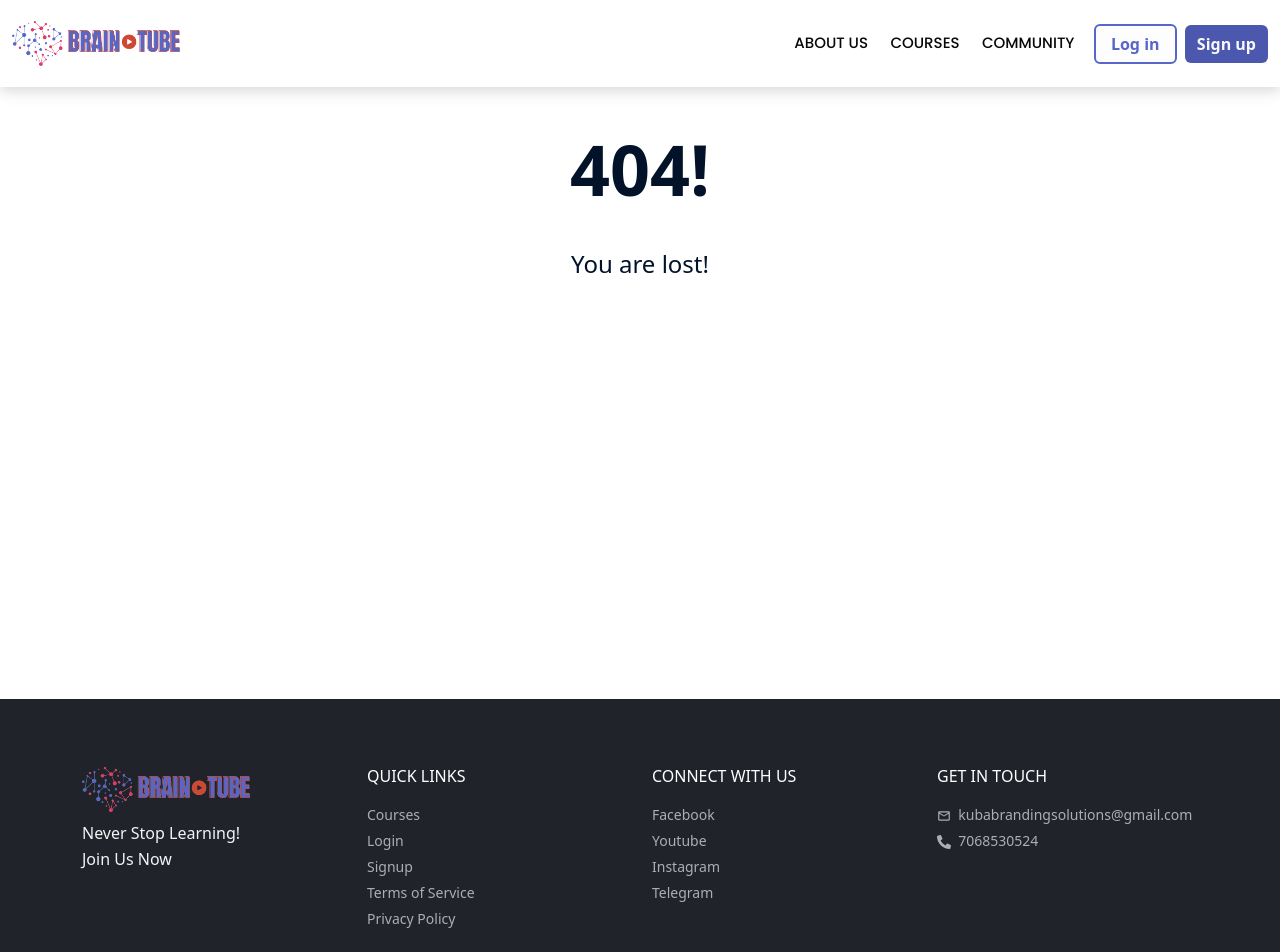
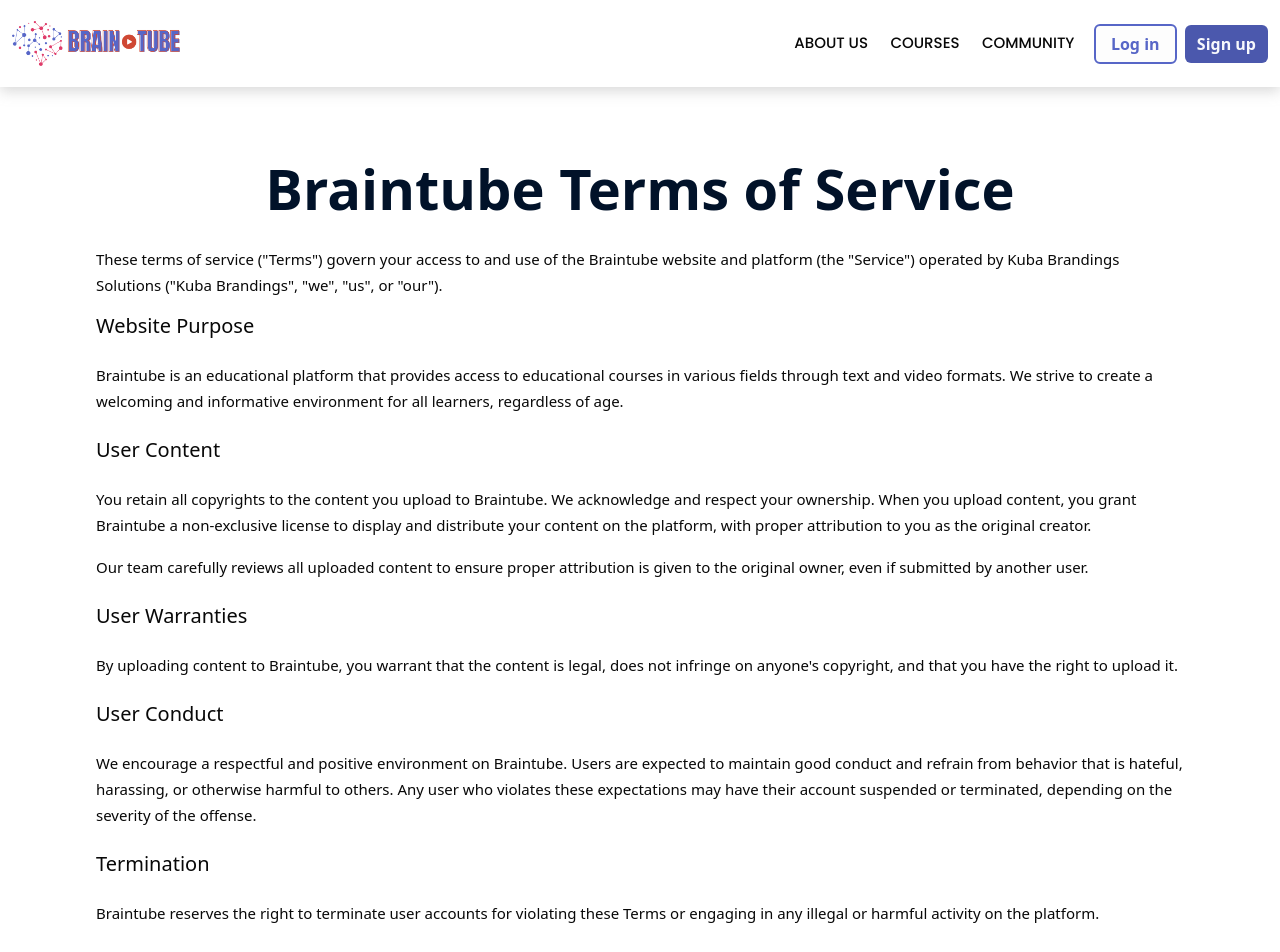
Before and after one commit to ashpeak/Progify, a React (Vite) app in the folder client/: page /terms-of-service in a window 1280 px wide. Shown: the top 952 px of the page. Built offline with nearby package versions, Linux system fonts and the light colour scheme; no server answers.

Commit message:
add terms-of-service & Privacy-Policy page

```diff
--- a/client/src/App.jsx
+++ b/client/src/App.jsx
@@ -12,7 +12,7 @@
 import Errorpage from "./components/Errorpage";
 import CourseDetail from "./components/courseDetail";
 import Courses from "./components/components-sm/Courses";
-import Blog from "./components/Blog";
+// import Blog from "./components/Blog";
 import About from "./components/About";
 import Community from "./components/Community";
 import EmailVerify from "./components/EmailVerify";
@@ -20,6 +20,8 @@
 import PassResetForm from "./components/PassResetForm";
 import CourseRequest from "./components/CourseRequest";
 import RequestList from "./components/RequestList";
+import TermsOfService from "./components/TermsOfService";
+import PrivacyPolicy from "./components/PrivacyPolicy";
 
 class App extends React.Component {
 
@@ -143,6 +145,8 @@
             <Route path="/users/:id/verify/:token" element={<EmailVerify />} />
             <Route path="/users/:id/reset/:token" element={<PasswordReset />} />
             <Route path="/users/reset/" element={<PassResetForm />} />
+            <Route path="/terms-of-service" element={<TermsOfService />} />
+            <Route path="/privacy-policy" element={<PrivacyPolicy />} />
             <Route path="*" element={<Errorpage
               setLoggedOff={this.setLoggedOff}
             />} />
--- a/client/src/components/Footer.jsx
+++ b/client/src/components/Footer.jsx
@@ -36,13 +36,13 @@
                     </div>
                     <div className="col-md-3 text-center text-md-start mt-4 mt-md-0">
                         <h5 className="mb-1 mb-md-3">CONNECT WITH US</h5>
-                        <a rel='noopener noreferrer' target="_blank" href="https://www.facebook.com/">
+                        <a rel='noopener noreferrer' target="_blank" href="https://www.facebook.com/profile.php?id=61557530494249">
                             <p>Facebook</p>
                         </a>
                         <a rel='noopener noreferrer' target="_blank" href="https://www.youtube.com/@kubasoftware">
                             <p>Youtube</p>
                         </a>
-                        <a rel='noopener noreferrer' target="_blank" href="https://www.instagram.com/">
+                        <a rel='noopener noreferrer' target="_blank" href="https://www.instagram.com/braintube_ind/">
                             <p>Instagram</p>
                         </a>
                         <a rel='noopener noreferrer' target="_blank" href="https://t.me/braintube">
--- /dev/null
+++ b/client/src/components/PrivacyPolicy.jsx
@@ -0,0 +1,47 @@
+import React from 'react'
+
+export default function PrivacyPolicy() {
+  return (
+    <div class="container py-4 margin-ts">
+      <h1 class="display-4 text-center mb-4">Braintube Privacy Policy</h1>
+
+      <p>This privacy policy ("Policy") describes how Braintube ("we", "us", or "our") collects, uses, and discloses your information when you use our website and platform (the "Service").</p>
+
+      <section class="mb-4">
+        <h2 class="h5">Information Collection</h2>
+        <p>We collect the following information when you use the Service:</p>
+        <ul class="list-group pl-3">
+          <li class="list-group-item">Email address</li>
+          <li class="list-group-item">Username</li>
+        </ul>
+        <p>We only collect this information to set up your user account and provide the Service.</p>
+        <p>We also use cookies to store your login status and token to provide a seamless user experience. You can disable cookies in your browser settings, but this may affect your ability to use certain features of the Service.</p>
+      </section>
+
+      <section class="mb-4">
+        <h2 class="h5">Information Use</h2>
+        <p>We use the information we collect solely for the purpose of setting up your user account and providing the Service. We do not use your information for any other purposes, such as marketing or advertising.</p>
+      </section>
+
+      <section class="mb-4">
+        <h2 class="h5">Data Retention</h2>
+        <p>We retain your information for as long as your user account is active. Upon deactivation, we will retain your information for a limited period for legal or regulatory purposes. You can also request deletion of your data by contacting our support team (see "Contact Us" below).</p>
+      </section>
+
+      <section class="mb-4">
+        <h2 class="h5">Security</h2>
+        <p>We take the security of your information seriously. We have implemented various security measures to protect your information from unauthorized access, disclosure, alteration, or destruction. These measures include encrypting your data at rest and in transit.</p>
+      </section>
+
+      <section class="mb-4">
+        <h2 class="h5">Children's Privacy</h2>
+        <p>Braintube does not knowingly collect information from children under the age of 13. If you are a parent or guardian and you believe your child has provided us with information, please contact us (see "Contact Us" below). We will take steps to delete the information from our systems.</p>
+      </section>
+
+      <section class="mb-4">
+        <h2 class="h5">Contact Us</h2>
+        <p>If you have any questions about this Policy, please contact our support team at [kubabrandingsolutions@gmail.com].</p>
+      </section>
+    </div>
+  )
+}
--- /dev/null
+++ b/client/src/components/TermsOfService.jsx
@@ -0,0 +1,57 @@
+import React from 'react'
+
+export default function TermsOfService() {
+  return (
+    <div className="container-terms margin-ts">
+      <h1 className="display-4 text-center mb-4">Braintube Terms of Service</h1>
+      <p>These terms of service ("Terms") govern your access to and use of the Braintube website and platform (the "Service") operated by Kuba Brandings Solutions ("Kuba Brandings", "we", "us", or "our").</p>
+
+      <section className="mb-4">
+        <h2 className="section-title h5">Website Purpose</h2>
+        <p>Braintube is an educational platform that provides access to educational courses in various fields through text and video formats. We strive to create a welcoming and informative environment for all learners, regardless of age.</p>
+      </section>
+
+      <section className="mb-4">
+        <h2 className="section-title h5">User Content</h2>
+        <p>You retain all copyrights to the content you upload to Braintube. We acknowledge and respect your ownership. When you upload content, you grant Braintube a non-exclusive license to display and distribute your content on the platform, with proper attribution to you as the original creator.</p>
+        <p>Our team carefully reviews all uploaded content to ensure proper attribution is given to the original owner, even if submitted by another user.</p>
+      </section>
+
+      <section className="mb-4">
+        <h2 className="section-title h5">User Warranties</h2>
+        <p>By uploading content to Braintube, you warrant that the content is legal, does not infringe on anyone's copyright, and that you have the right to upload it.</p>
+      </section>
+
+      <section className="mb-4">
+        <h2 className="section-title h5">User Conduct</h2>
+        <p>We encourage a respectful and positive environment on Braintube. Users are expected to maintain good conduct and refrain from behavior that is hateful, harassing, or otherwise harmful to others. Any user who violates these expectations may have their account suspended or terminated, depending on the severity of the offense.</p>
+      </section>
+
+      <section className="mb-4">
+        <h2 className="section-title h5">Termination</h2>
+        <p>Braintube reserves the right to terminate user accounts for violating these Terms or engaging in any illegal or harmful activity on the platform.</p>
+      </section>
+
+      <section className="mb-4">
+        <h2 className="section-title h5">Limitation of Liability</h2>
+        <p>Braintube is not liable for any damages arising from user content or platform usage. We strive to provide a safe and informative platform, but ultimately, users are responsible for their own actions and the content they consume.</p>
+      </section>
+
+      <section className="mb-4">
+        <h2 className="section-title h5">Dispute Resolution</h2>
+        <p>In the event of a dispute between Braintube and a user, we will attempt to resolve the issue through arbitration. If arbitration is unsuccessful, we may then pursue litigation.</p>
+      </section>
+
+      <p className="text-muted text-center mt-4">By accessing or using the Service, you agree to be bound by these Terms. If you disagree with any part of the Terms, then you may not access or use the Service.</p>
+
+      <h2 className="h4 text-center mb-4 mt-8">Additional Information</h2>
+
+      <ul className="list-group pl-3 additional-info">
+        <li className="list-group-item">Users can create accounts on Braintube using their emails and can interact with each other using a community chat feature.</li>
+        <li className="list-group-item">Currently, Braintube does not offer any paid services or subscriptions.</li>
+      </ul>
+
+      <p className='mt-2'>Braintube curates freely available educational courses from YouTube and provides additional features through our website. We ensure proper attribution to the original content creators and utilize YouTube embedding, following fair use guidelines. This approach aims to contribute to the creators' viewership and watch hours without infringing on their copyrights. In any case, the original creator can always contact us to request removal of their content if they choose.</p>
+    </div>
+  )
+}
--- a/client/src/components/components-sm/Join.jsx
+++ b/client/src/components/components-sm/Join.jsx
@@ -12,7 +12,7 @@
                     <div className="pt-3">
                         <div className="row social-icon mb-2">
                             <div className="col-6 col-md-3 facebook">
-                                <a className="custom-link" href="#">
+                                <a className="custom-link" href="https://www.facebook.com/profile.php?id=61557530494249">
                                     <svg xmlns="http://www.w3.org/2000/svg" viewBox="0 0 512 512" width="1em" height="1em"
                                         fill="currentColor" className="fa-3x zoom" style={{ "color": "#0d6efd" }}>
                                         <path
@@ -36,7 +36,7 @@
                                 </a>
                             </div>
                             <div className="col-6 col-md-3 instagram">
-                                <a className="custom-link" href="#">
+                                <a className="custom-link" href="https://www.instagram.com/braintube_ind/">
                                     <svg xmlns="http://www.w3.org/2000/svg" viewBox="-32 0 512 512" width="1em" height="1em"
                                         fill="currentColor" className="fa-3x zoom" style={{ "color": "#e91e63" }}>
                                         <path
--- a/client/src/index.css
+++ b/client/src/index.css
@@ -1382,3 +1382,28 @@
 }
 
 /* 18. Course Request end */
+
+/* 19. Terms of Service Page */
+
+
+.container-terms {
+  padding: 4rem 0;  /* Adjust padding as needed */
+}
+.section-title {
+  margin-bottom: 1.5rem;
+}
+.additional-info {
+  margin-top: 2rem;
+}
+
+.margin-ts {
+  margin: 0 6rem;
+}
+
+@media (max-width: 767px) {
+  .margin-ts {
+    margin: 0 1.5rem;
+  }
+}
+
+/* 19. Terms of Service Page end */
```
